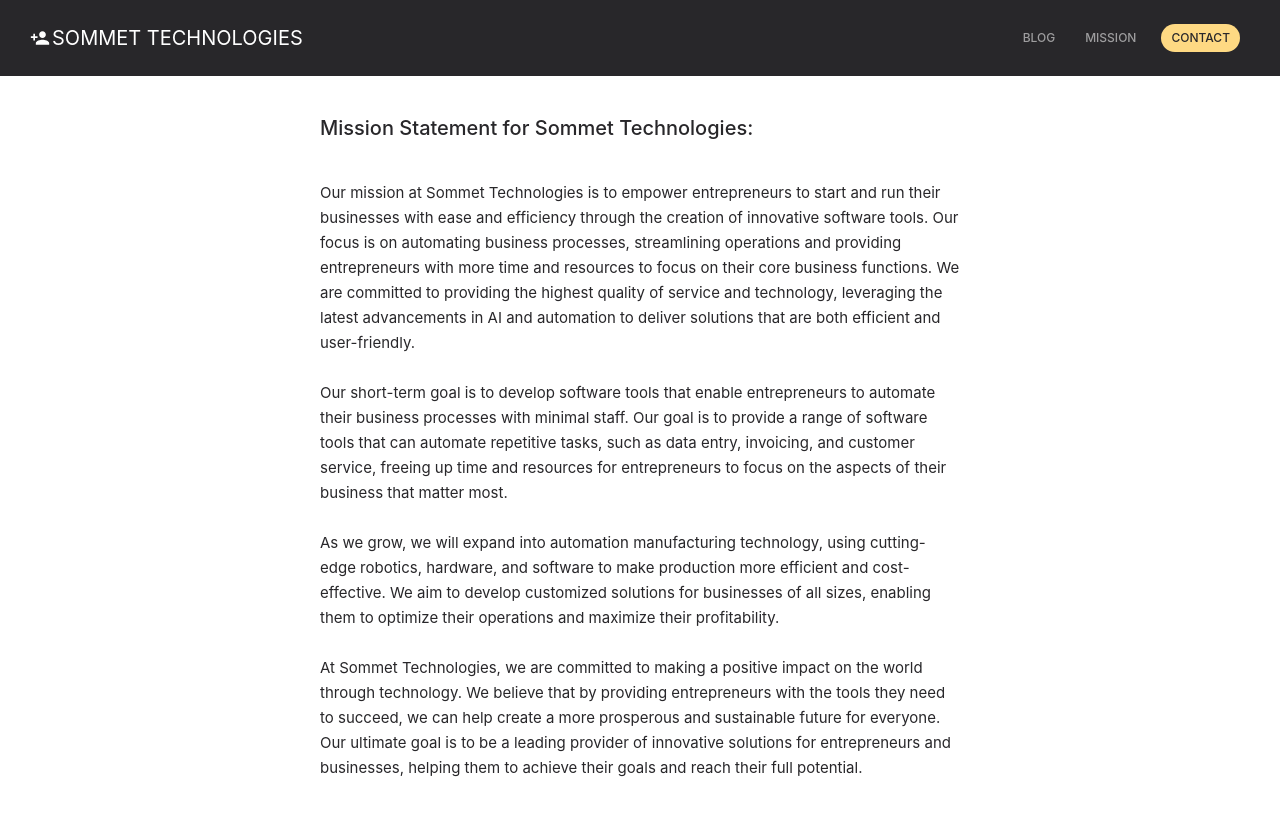
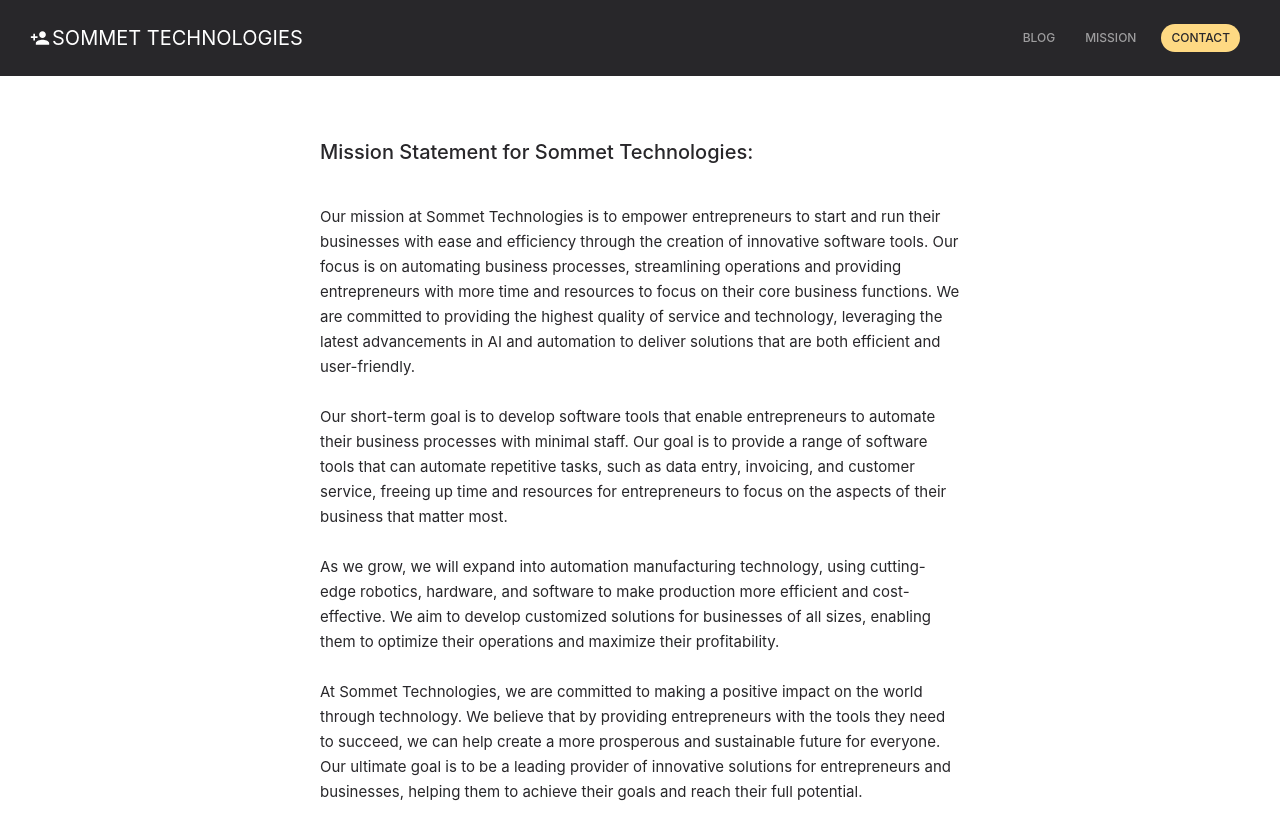
Before and after one commit to JAPlaisted/sommet, a React (Create React App) app: page /mission in a window 1280 px wide. Built offline with nearby package versions, Linux system fonts and the light colour scheme; the HTML template or start-up script is replaced by a standard one.

Commit message:
Updated Mission Page Margins

```diff
--- a/src/App.css
+++ b/src/App.css
@@ -107,8 +107,16 @@
 /* Mission */
 
 .mission {
-  max-width: 50vw;
+  max-width: 80vw;
   color: var(--color-body-dark);
+}
+
+@media only screen and (min-width: 600px) {
+  .mission {
+    margin-top: 5%;
+    max-width: 50vw;
+  }
+
 }
 
 .mission > h2 {
```
